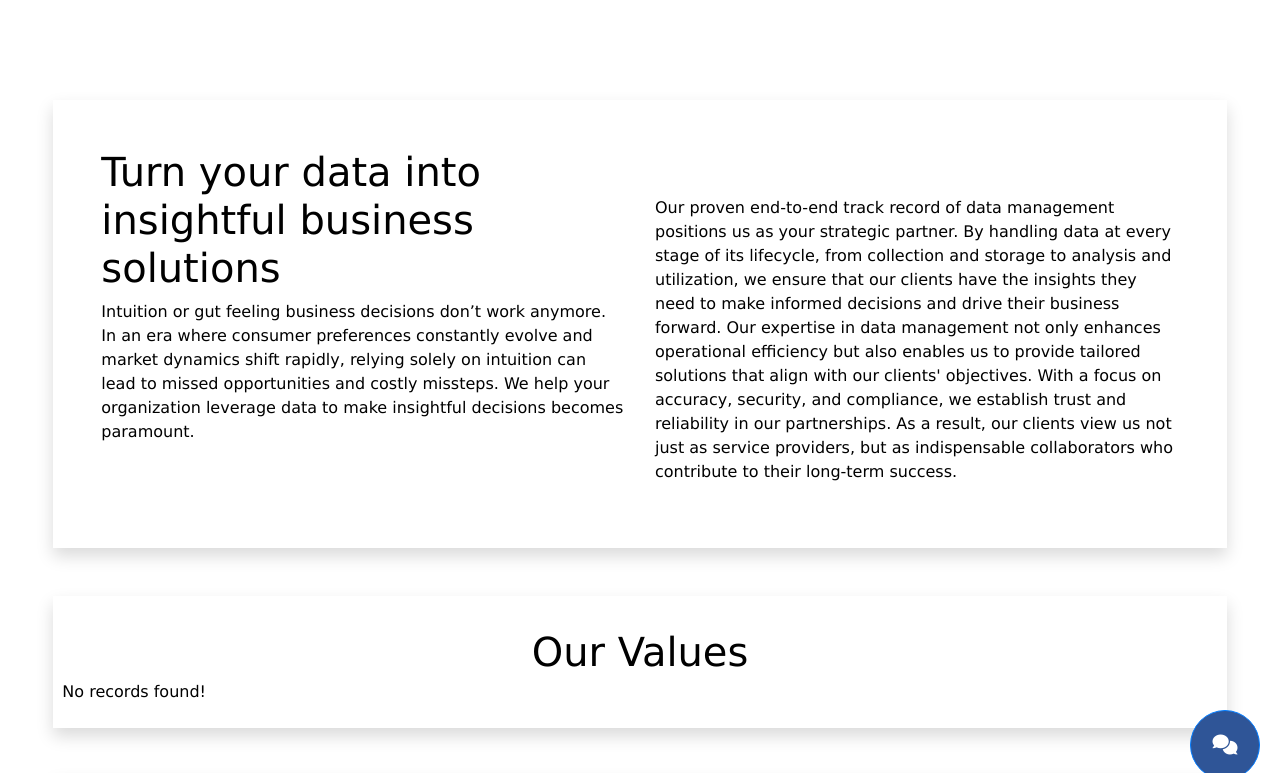
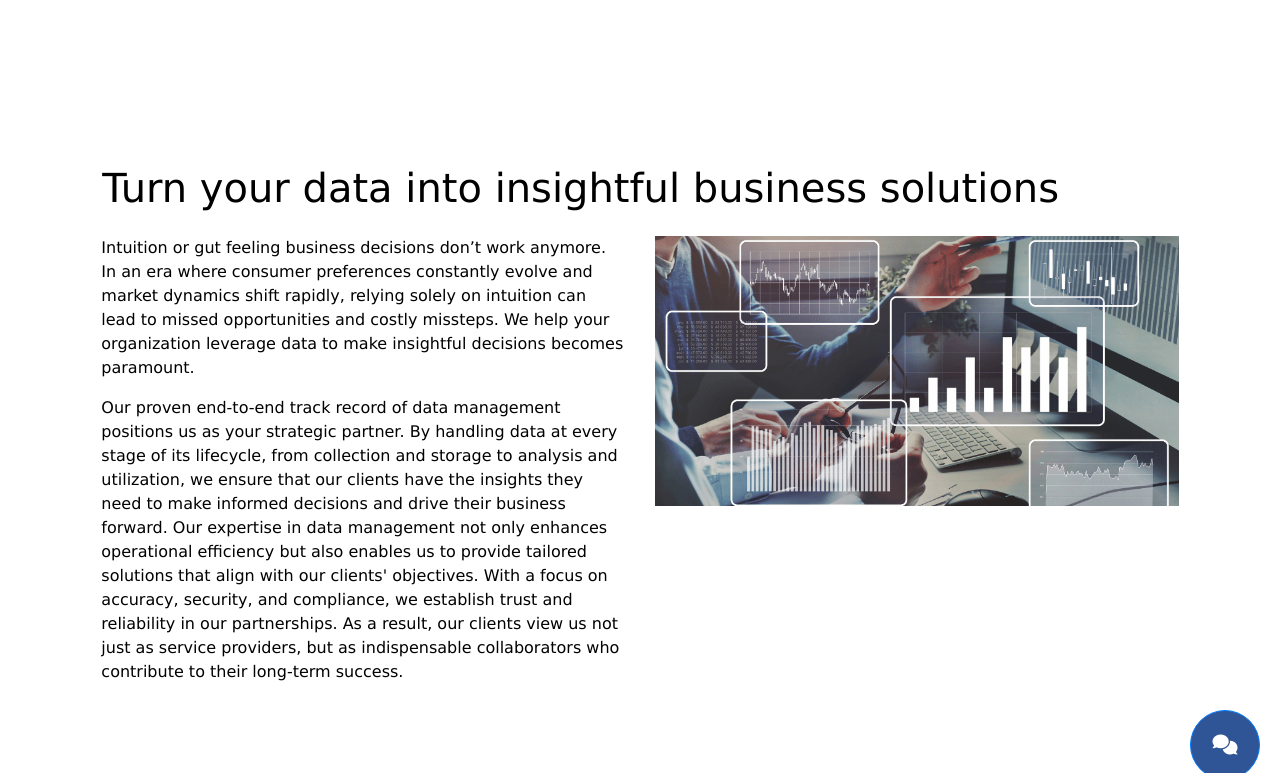
Before and after one commit to Malvine254/project, a PHP site: page /company.php in a window 1280 px wide. Shown: the top 773 px of the page. Run offline with PHP 8.4, Linux system fonts and the light colour scheme; data that the repository does not hold is empty; some libraries are stand-ins or nearby versions.

Commit message:
more online changes

```diff
--- a/company.php
+++ b/company.php
@@ -21,16 +21,15 @@
 
   <!-- Content -->
   <div class="margin-top"></div>
-  <div class="container col-md-11  mt-5 shadow p-5">
+  <div class="container col-md-11  mt-5 p-5">
     <div class="row">
+         <h1 class="p-3">Turn your data into insightful business solutions</h1>
         <div class="col-md-6">
-            <div class="text-left">
-                <h1>Turn your data into insightful business solutions</h1>
-                <p>Intuition or gut feeling business decisions don’t work anymore. In an era where consumer preferences constantly evolve and market dynamics shift rapidly, relying solely on intuition can lead to missed opportunities and costly missteps. We help your organization leverage data to make insightful decisions becomes paramount.</p>
-            </div>
+            <p>Intuition or gut feeling business decisions don’t work anymore. In an era where consumer preferences constantly evolve and market dynamics shift rapidly, relying solely on intuition can lead to missed opportunities and costly missteps. We help your organization leverage data to make insightful decisions becomes paramount.</p>
+             <p>Our proven end-to-end track record of data management positions us as your strategic partner. By handling data at every stage of its lifecycle, from collection and storage to analysis and utilization, we ensure that our clients have the insights they need to make informed decisions and drive their business forward. Our expertise in data management not only enhances operational efficiency but also enables us to provide tailored solutions that align with our clients' objectives. With a focus on accuracy, security, and compliance, we establish trust and reliability in our partnerships. As a result, our clients view us not just as service providers, but as indispensable collaborators who contribute to their long-term success.</p>
         </div>
-        <div class="col-md-6 mt-5">
-            <p>Our proven end-to-end track record of data management positions us as your strategic partner. By handling data at every stage of its lifecycle, from collection and storage to analysis and utilization, we ensure that our clients have the insights they need to make informed decisions and drive their business forward. Our expertise in data management not only enhances operational efficiency but also enables us to provide tailored solutions that align with our clients' objectives. With a focus on accuracy, security, and compliance, we establish trust and reliability in our partnerships. As a result, our clients view us not just as service providers, but as indispensable collaborators who contribute to their long-term success.</p>
+        <div class="col-md-6">
+           <img src="images/company/company.png" class="img-fluid">
         </div>
     </div>
 </div>
```
Also changed, not shown: contact-us.php (+5 -4 lines), images/company/company.png (added), images/contact/dallas.png (added).
